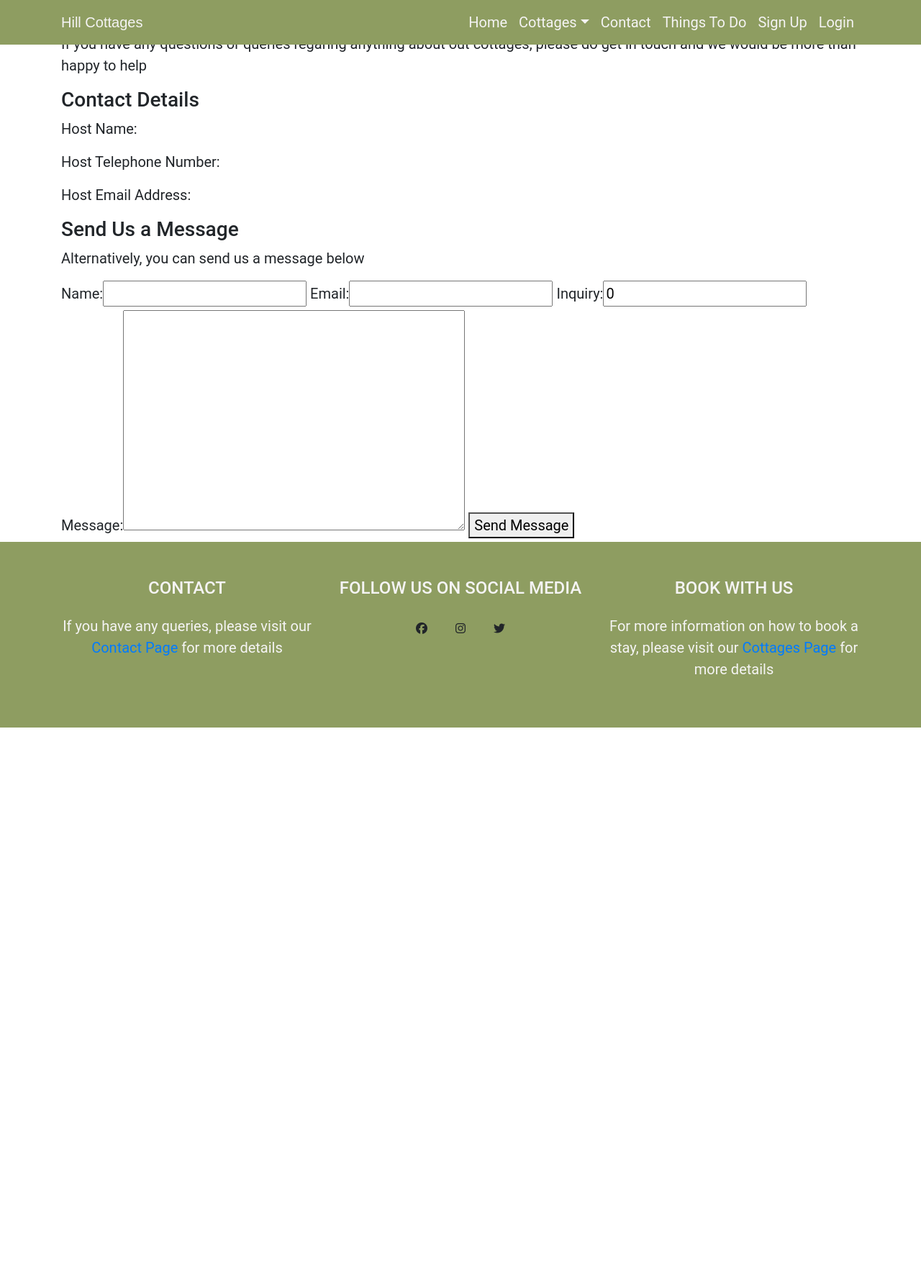
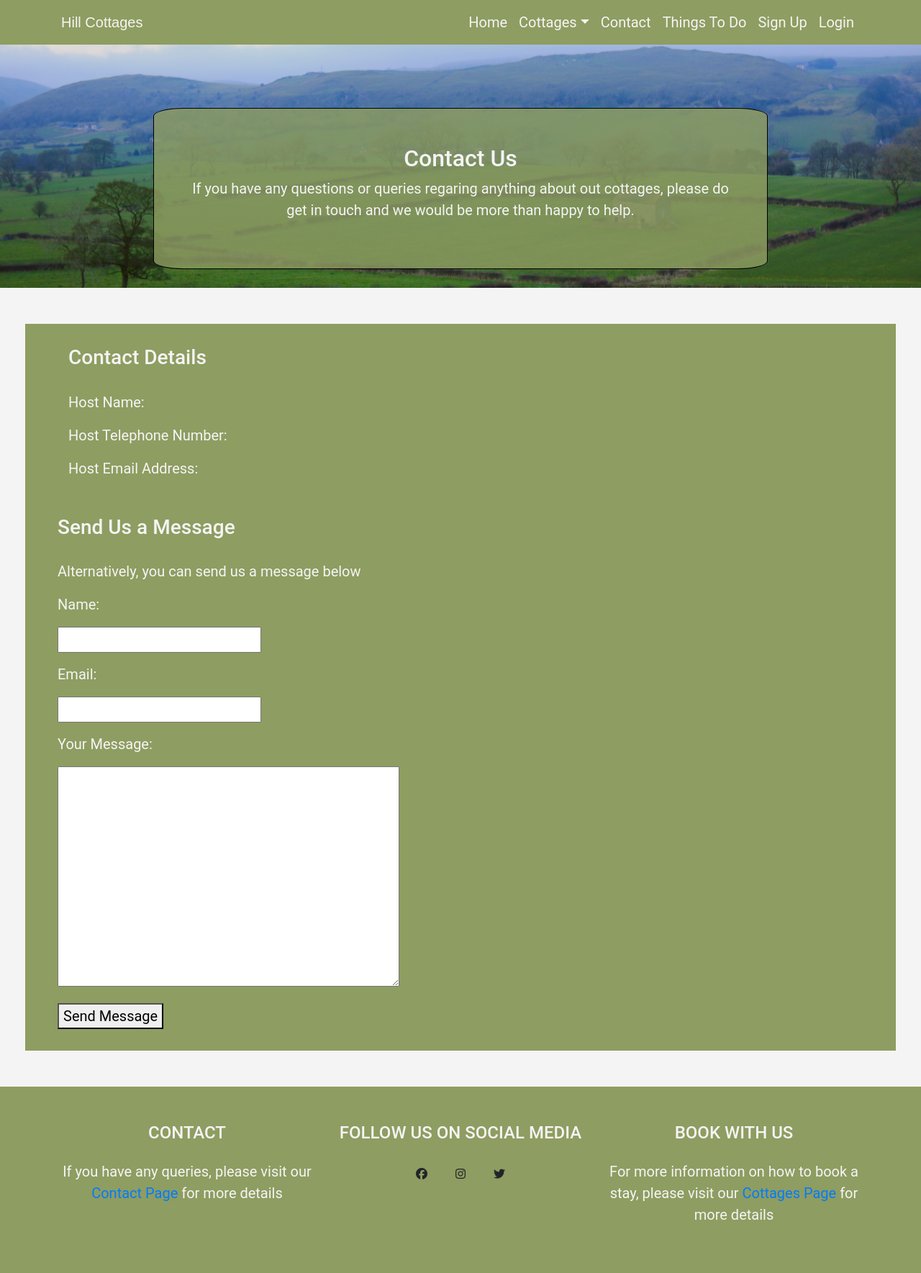
Before and after one commit to donald-macritchie/holiday-cottages, a Django app: page /contact/ in a window 1280 px wide. Shown: the whole page at 72% size. Before the commit the page ends 1011 px from the top, so only its background shows below. Run offline with Django 3.2, Linux system fonts and the light colour scheme; some libraries are stand-ins or nearby versions; some web fonts are replaced.

Commit message:
style contact.html

```diff
--- a/static/css/style.css
+++ b/static/css/style.css
@@ -256,17 +256,6 @@ footer {
     padding: 30px;
     background-color: #ddddda;
 }
-/*
-.carousel-inner {
-    margin: auto;
-    max-height: 700px;
-}
-
-.carousel-item {
-    width: fit-content;
-    height: auto;
-
-} */
 
 .carousel-item img {
     width: 500px;
@@ -360,17 +349,48 @@ footer {
 }
 
 
-/* booking.html */
+/* Contact.html */
 
-.booking-form-container {
-    background-image: url(../img/peak-2.jpg);
+.contact{
+    background-image: url(../img/peak-3.jpg);
     background-size: cover;
     background-repeat: no-repeat;
     background-position: center center;
-    height: 90vh;
-
+    height: 50vh;
 }
 
+.contact-head {
+    margin: 150px auto;
+    padding: 50px;
+    background-color: rgba(142, 157, 97, 0.8);
+    border: solid 1px black;
+    border-radius: 5%;
+    color: #f5f4f4;
+}
+
+.contact-details-container {
+    background-color: #f5f4f4;
+    padding: 50px;
+}
+
+.contact-section{
+    background-color: #8e9d61;
+    padding: 30px;
+    color: #f5f4f4;
+}
+
+.contact-section h3 {
+    margin-bottom: 30px;
+}
+.host-details {
+    margin-bottom: 50px;
+}
+
+.form-field {
+    margin-bottom: 15px;
+}
+
+/* Booking.html */
 .booking-section{
     margin: 150px auto;
     padding: 50px;
--- a/templates/contact.html
+++ b/templates/contact.html
@@ -3,10 +3,57 @@
 {% load crispy_forms_tags %}
 {% block content %}
 
-<div class="container">
+<div class="conatiner-fluid">
+    <div class="row">
+        <div class="col-12 contact">
+            <div class="col-8 mx-auto text-center contact-head">
                 <h2>Contact Us</h2>
-    <p>If you have any questions or queries regaring anything about out cottages, please do get in touch and we would be more than happy to help<p>
+                <p>If you have any questions or queries regaring anything about out cottages, please do get in touch and we would be
+                    more than happy to help.
+                <p>
+            </div>
+        </div>
+        <div class="col-12 contact-details-container">
+            <div class="col-12 contact-section">
+                <div class="col-12">
+                    <div class="col-12 host-details">
+                        <h3>Contact Details</h3>
+                        <p>Host Name: </p>
+                        <p>Host Telephone Number: </p>
+                        <p>Host Email Address: </p>
+                    </div>
+                </div>
+                <div class="col-12 contact-message-from">
+                    <h3>Send Us a Message</h3>
+                    <p>Alternatively, you can send us a message below</p>
+                </div>
+                    <div class="col-12">
+                        <form action="" method="POST">
+                            {% csrf_token %}
+                            <div class="form-field">
+                                <p>Name:</p>{{ form.name }}
+                            </div>
+                            <div class="form-field">
+                                <p>Email:</p>{{ form.email }}
+                            </div>
+                            <div class="form-field">
+                                <p>Your Message:</p>{{ form.message }}
+                            </div>
+                            <button type="submit">Send Message</button>
+                        </form>
+                    </div>
+            </div>
+        </div>
+    </div>
+</div>
+
+<!-- <div class="container-fluid contact-container">
     <div class="row">
+        <div class="col-10 contact-section">
+            <div class="col-12 text-center contact-head">
+
+            </div>
+            <div class="col-12 contact-details">
                 <div class="col-12">
                     <h3>Contact Details</h3>
                     <p>Host Name: </p>
@@ -14,7 +61,7 @@
                     <p>Host Email Address: </p>
                 </div>
             </div>
-    <div class="row">
+            <div class="col-12 contact-message-form">
                 <div class="col-12">
                     <h3>Send Us a Message</h3>
                     <p>Alternatively, you can send us a message below</p>
@@ -28,15 +75,11 @@
                 </div>
             </div>
         </div>
+    </div>
+</div> -->
+
 
 
 
 
 {% endblock %}
-
-EMAIL_BACKEND = 'django.core.mail.backends.smtp.EmailBackend'
-EMAIL_HOST = 'smtp-mail.outlook.com'
-EMAIL_PORT = 587
-EMAIL_USE_TLS = True
-EMAIL_HOST_USER = ''
-EMAIL_HOST_PASSWORD = ''
```
Lines whose indentation alone changed are shown as unchanged.
